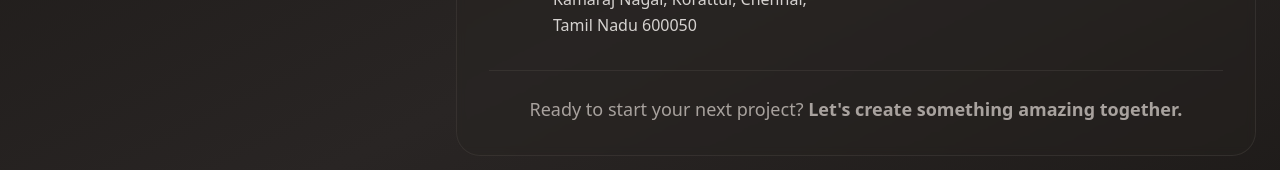
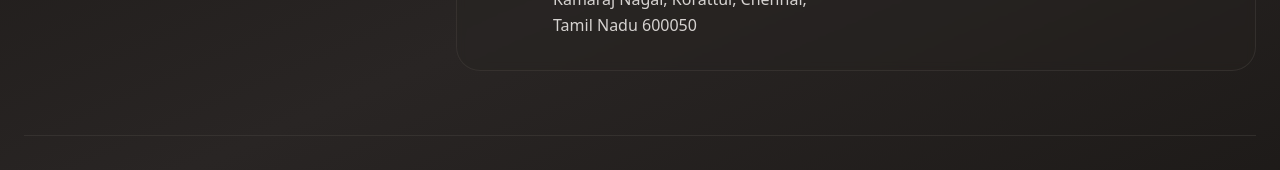
Before and after one commit to NakshatraAich/meine-electric, a Next.js app: page / in a window 1280 px wide. Shown: the part 4162-4332 px from the top of the page. Built offline with nearby package versions, Linux system fonts and the light colour scheme.

Commit message:
Remove the tagline

```diff
--- a/components/layout/footer.tsx
+++ b/components/layout/footer.tsx
@@ -99,16 +99,6 @@ export default function Footer() {
                   </div>
                 ))}
               </div>
-
-              {/* Tagline */}
-              <div className="mt-8 pt-6 border-t border-stone-700/50">
-                <p className="text-center text-lg text-stone-400">
-                  Ready to start your next project?{" "}
-                  <span className="bg-gradient-to-r from-stone-400 to-stone-400 bg-clip-text text-transparent font-semibold">
-                    Let&apos;s create something amazing together.
-                  </span>
-                </p>
-              </div>
             </div>
           </div>
         </div>
```
